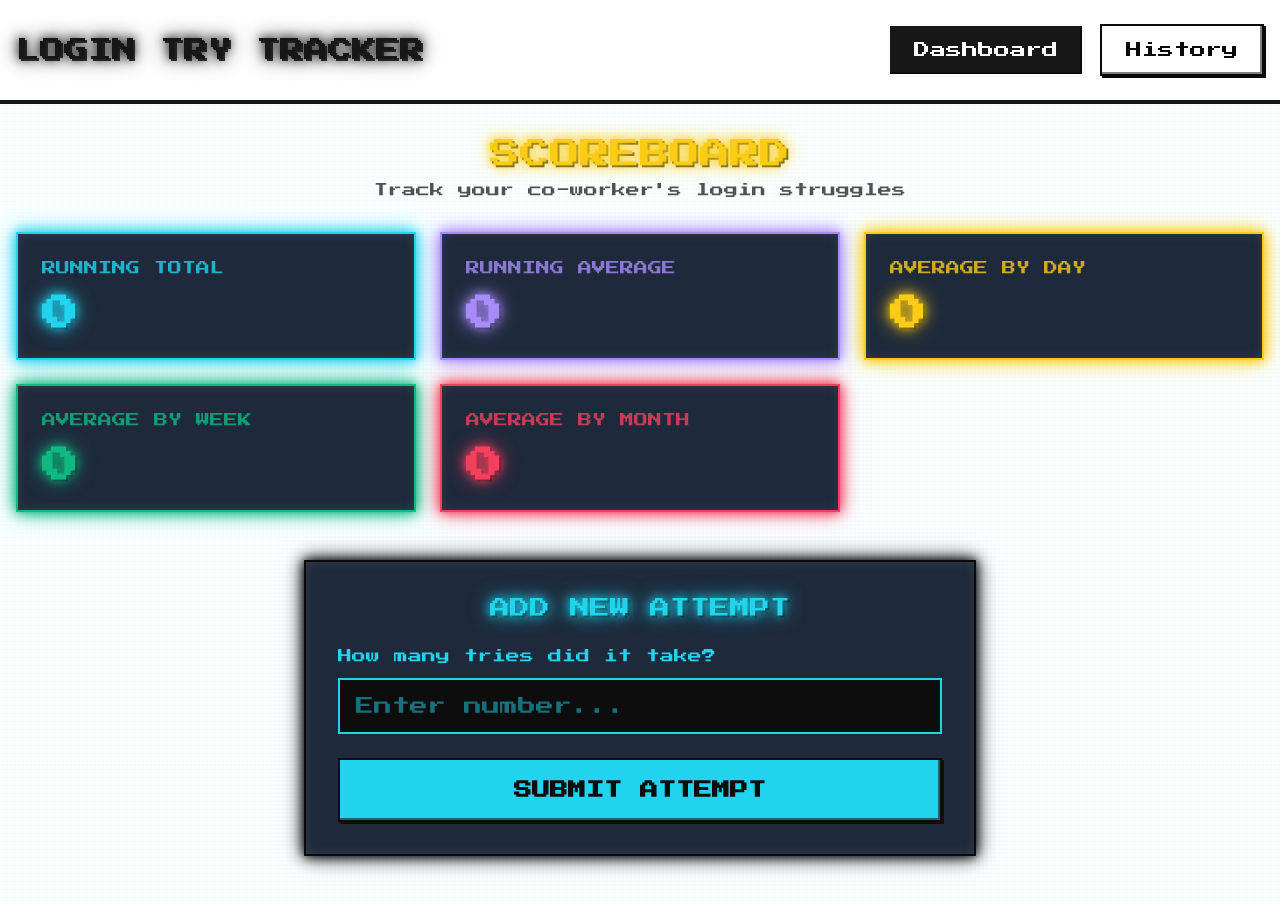
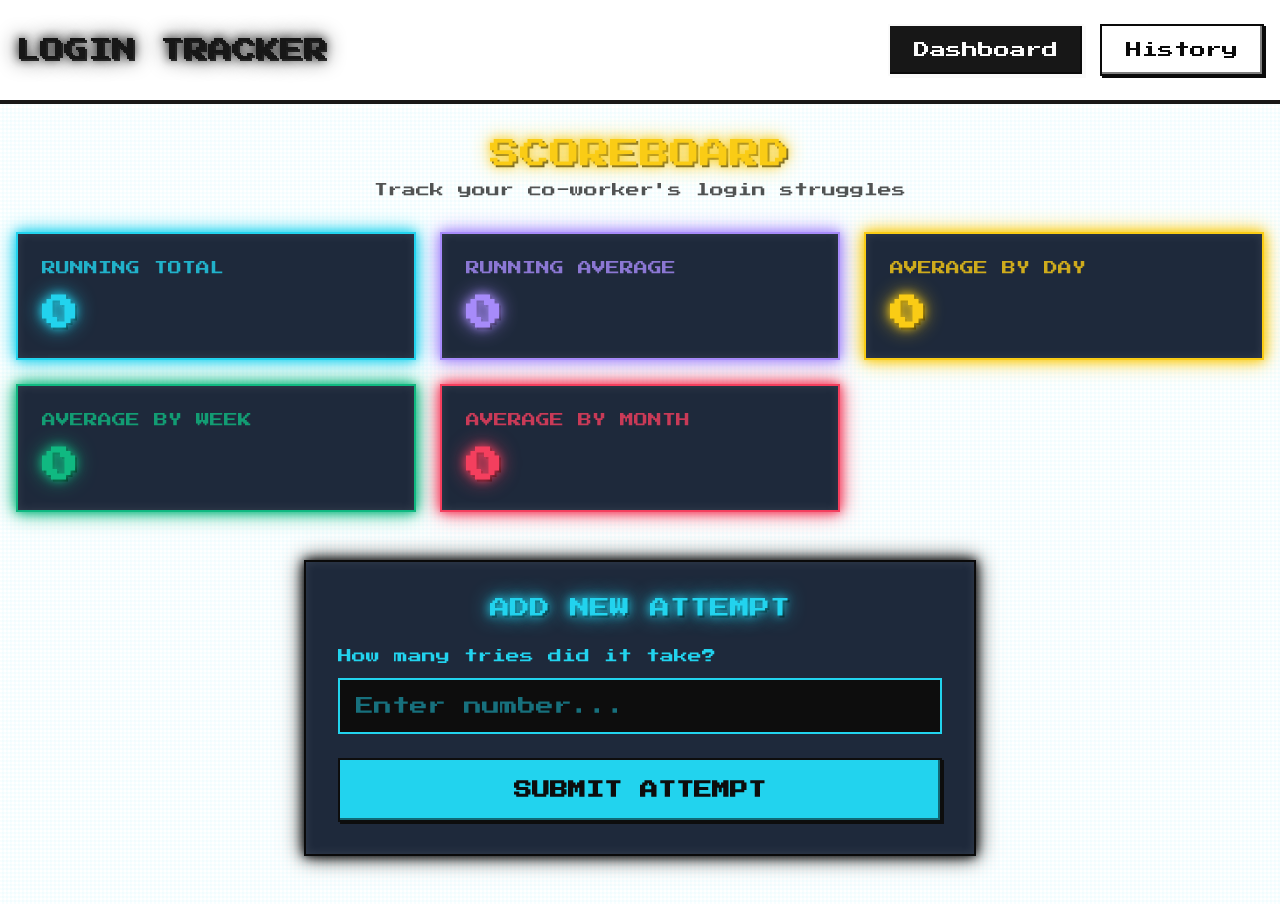
Before and after one commit to jaredlcox/login-tracker, a Next.js app: page / in a window 1280 px wide. Built offline with nearby package versions, Linux system fonts and the light colour scheme; no server answers; the database is empty.

Commit message:
Refactor project name from "Login Try Tracker" to "Login Tracker" across README, setup guide, layout, and navbar for consistency.

```diff
--- a/app/layout.jsx
+++ b/app/layout.jsx
@@ -9,7 +9,7 @@ const pressStart2P = Press_Start_2P({
 })
 
 export const metadata = {
-  title: "Login Try Tracker",
+  title: "Login Tracker",
   description: "Track login attempts with retro pixel style",
   generator: "v0.app",
 }
--- a/components/Navbar.jsx
+++ b/components/Navbar.jsx
@@ -10,7 +10,7 @@ export default function Navbar() {
     <nav className="border-b-4 border-primary bg-card mb-8">
       <div className="container mx-auto px-4 py-6">
         <div className="flex flex-col md:flex-row md:items-center md:justify-between gap-4">
-          <h1 className="text-xl md:text-2xl text-primary text-glow text-center md:text-left">LOGIN TRY TRACKER</h1>
+          <h1 className="text-xl md:text-2xl text-primary text-glow text-center md:text-left">LOGIN TRACKER</h1>
           <div className="flex gap-4 justify-center">
             <Link
               href="/"
```
Also changed, not shown: 2 other files (tests, documents, lock files or other folders).
